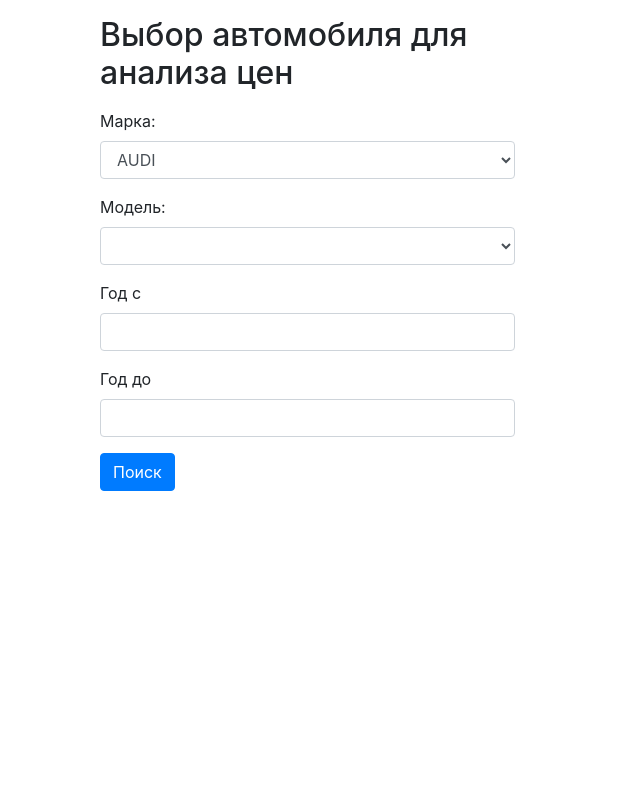
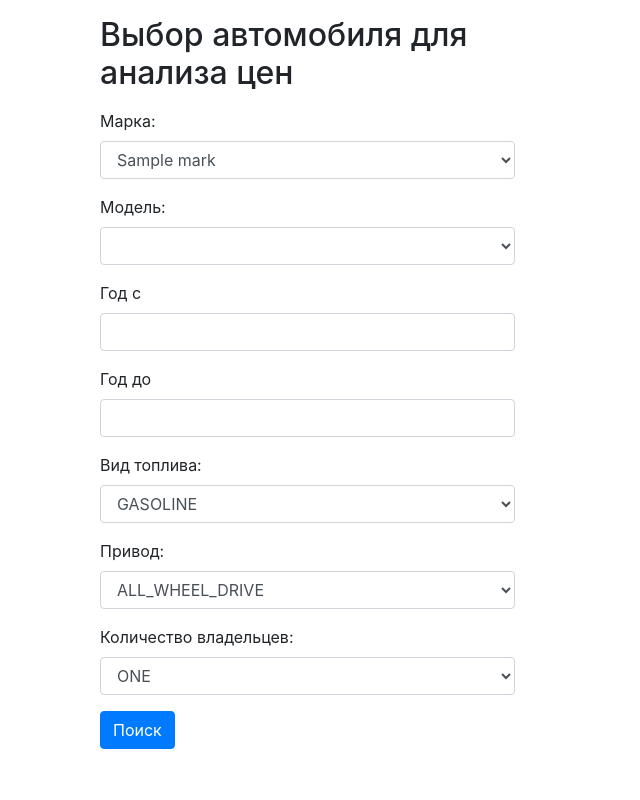
Before and after one commit to yesind/Learn_python_project_Web-Data, a Flask app: page / in a window 1280 px wide. Shown: the whole page, without its empty margins (0-640 px from the left). Run offline with Flask 2, Linux system fonts and the light colour scheme; data comes from the database, SQL or seed files in the repository; tables that the repository leaves empty hold one stand-in row (values such as "Sample post"); lists and menus that the app fills with data are empty; parts of the project's set-up code (start-up, migrations or seed data) failed here and were passed over.

Commit message:
More Web filters add

```diff
--- a/fill_db.py
+++ b/fill_db.py
@@ -6,9 +6,9 @@
     for model_car in models:
        save_models(model_car, 4)
        print(model_car)
+    db.session.commit()
+    db.session.close()
 
 def save_models(name, mark_id):
     new_model = Model(name=name, mark_id=mark_id)
     db.session.add(new_model)
-    db.session.commit()
-    db.session.close()
--- a/webapp/__init__.py
+++ b/webapp/__init__.py
@@ -2,7 +2,7 @@
 from flask import Flask, render_template, request, redirect, url_for, jsonify, json
 from flask_sqlalchemy import SQLAlchemy
 from webapp.main import plot
-from webapp.model import db, Mark, Model
+from webapp.model import db, Mark, CarModel
 from webapp.forms import FindForm
 
 def create_app():
@@ -17,24 +17,20 @@
         form.mark.choices = [(mark.id, mark.name) for mark in Mark.query.all()]
         if request.method == 'POST':
             mark = Mark.query.filter_by(id=form.mark.data).first()
-            model = Model.query.filter_by(id=form.model.data).first()
+            model = CarModel.query.filter_by(id=form.model.data).first()
             year_from = request.form['year_from']
             year_to = request.form['year_to']
-            print(mark.name, model.name)
-            #return f'<h1>Mark: {mark.name}, Car_Model: {model.name} </h1>'
-            return redirect(url_for('plot_page', mark = mark, model = model, year_from=year_from, year_to = year_to))
+            fuel = request.form['fuel']
+            gear_type = request.form['gear_type']
+            owners_count_group = request.form['owners_count_group']
+            return redirect(url_for('plot_page', mark = mark, model = model, year_from=year_from, year_to = year_to,
+                                    fuel=fuel,gear_type=gear_type, owners_count_group=owners_count_group))
         else:
-            #marks = ['AUDI', "BMW", "MERCEDES", "LAND_ROVER"]
-        # models = ['A1', 'A2', 'A3', 'A4', 'A4_ALLROAD', 'A5', 'A6', 'A7', 'A8', 'ALLROAD',
-            #    'E_TRON', 'Q2', 'Q3', 'Q3_SPORTBACK', 'Q4', 'Q4_SPORTBACK', 'Q5',
-            #    'Q5_E_TRON', 'Q5_SPORTBACK', 'Q7', 'Q8', 'R8', 'RS3', 'RS4', 'RS5', 'RS6',
-        #     'RS7', 'RSQ3', 'RS_E_TRON_GT', 'RS_Q3_SPORTBACK', 'RS_Q8', 'S1', 'S2', 'S3',
-            #    'S4', 'S5', 'S6', 'S7', 'S8', 'SQ2', 'SQ5', 'SQ5_SPORTBACK', 'SQ7', 'SQ8', 'TT', 'TTS', 'TT_RS']
             return render_template('index.html', form=form)
 
     @app.route('/model/<get_model>')
     def modelbymark(get_model):
-        model = Model.query.filter_by(mark_id=get_model).all()
+        model = CarModel.query.filter_by(mark_id=get_model).all()
         modelArray = []
         for car in model:
             modelObj = {}
@@ -43,18 +39,18 @@
             modelArray.append(modelObj)
         return jsonify({'modelmark' : modelArray})
 
-
     @app.route("/plot_page", methods=['POST','GET'])
     def plot_page():
-
-        from webapp.main import plot
-
-        url_plot=plot(mark = request.args.get('mark')[1:-1], model = request.args.get('model')[1:-1],
-                    year_from=request.args.get('year_from'), year_to = request.args.get('year_to'))
-
+        url_plot=plot(mark = request.args.get('mark'), model = request.args.get('model'),
+                    year_from=request.args.get('year_from'), year_to = request.args.get('year_to'),
+                    fuel = request.args.get('fuel'), gear_type = request.args.get('gear_type'),
+                    owners_count_group = request.args.get('owners_count_group'))
+        print(type(url_plot))
         return render_template('plot_page.html',
-                    mark = request.args.get('mark')[1:-1], model = request.args.get('model')[1:-1],
-                    year_from=request.args.get('year_from'), year_to = request.args.get('year_to'), url_plot=url_plot,)
+                    mark = request.args.get('mark'), model = request.args.get('model'),
+                    year_from=request.args.get('year_from'), year_to = request.args.get('year_to'),
+                    fuel = request.args.get('fuel'), gear_type = request.args.get('gear_type'),
+                    wners_count_group = request.args.get('owners_count_group'), url_plot=url_plot)
 
     return app
 
--- a/webapp/forms.py
+++ b/webapp/forms.py
@@ -9,4 +9,7 @@
     model = SelectField('Модель', validators=[DataRequired()],choices=[], render_kw={"class": "form-control"})
     year_from = StringField('Год с', validators=[DataRequired()],render_kw={"class": "form-control"})
     year_to = StringField('Год до', validators=[DataRequired()], render_kw={"class": "form-control"})
+    fuel = SelectField('Вид топлива', validators=[DataRequired()], choices=['GASOLINE', 'DIESEL', 'ELECTRO'], render_kw={"class": "form-control"})
+    gear_type = SelectField('Привод', validators=[DataRequired()], choices=['ALL_WHEEL_DRIVE','FORWARD_CONTROL', 'REAR_DRIVE'], render_kw={"class": "form-control"})
+    owners_count_group = SelectField('Количество владельцев', validators=[DataRequired()], choices=['ONE', 'LESS_THAN_TWO'], render_kw={"class": "form-control"})
     submit = SubmitField('Поиск', render_kw={"class":"btn btn-primary"})
--- a/webapp/main.py
+++ b/webapp/main.py
@@ -5,17 +5,13 @@
 import matplotlib.ticker as ticker
 import pandas as pd
 import requests
-import webapp.settings
+import webapp.config
 
 
 """переменные поиска """
 
-#mark = 'AUDI' # MERCEDES
-#model='A8'  #5ER C_KLASSE
-#year_from = '2019'
-#year_to = '2022'
-fuel = 'GASOLINE' #GASOLINE / DIESEL
-gear_type = 'ALL_WHEEL_DRIVE'
+#fuel = 'GASOLINE' #GASOLINE / DIESEL
+#gear_type = 'ALL_WHEEL_DRIVE'
 
 
 def fetch(url, params):
@@ -23,7 +19,7 @@
     body = params["body"]
     return requests.post(url, headers=headers, data=body)
 
-def response_function (mark,model,year_from,year_to,page):
+def response_function (mark,model,year_from,year_to,fuel,gear_type,owners_count_group,page):
     body = {"year_from":year_from,
          "year_to":year_to,
         #"km_age_from":0,
@@ -33,10 +29,10 @@
         #"displacement_from":900,
         #"displacement_to":6000,
          "catalog_filter":[{"mark":mark,"model":model}],
-         "owners_count_group":"LESS_THAN_TWO",
+         "owners_count_group":[owners_count_group],
          "customs_state_group":"DOESNT_MATTER",
         "gear_type":[gear_type],
-        #"engine_group":[fuel],
+        "engine_group":[fuel],
          "section":"all",
          "category":"cars",
          "output_type":"list",
@@ -59,9 +55,9 @@
                                 "x-csrf-token": "b36220aaef759de9fc79e165da0307e8c268cda79a9c317a",
                                 "x-page-request-id": "8e4acf5436f70d7530b91245c85901af",
                                 "x-requested-with": "XMLHttpRequest",
-                                "x-retpath-y": webapp.settings.REFERER,
-                                "cookie": webapp.settings.COOKIE,
-                                "Referer": webapp.settings.REFERER,
+                                "x-retpath-y": webapp.config.REFERER,
+                                "cookie": webapp.config.COOKIE,
+                                "Referer": webapp.config.REFERER,
                                 "Referrer-Policy": "no-referrer-when-downgrade"
                                 },
                 "body": json.dumps(body),
@@ -69,15 +65,15 @@
 
     return response
 
-def create_csv(mark,model,year_from,year_to):
-    auto_data = response_function(mark,model,year_from,year_to,0)
+def create_csv(mark,model,year_from,year_to,fuel,gear_type,owners_count_group):
+    auto_data = response_function(mark,model,year_from,year_to,fuel,gear_type,owners_count_group,0)
     #print(auto_data)
     cars_list  = [["Model","Full name","Price","VIN","Complectation","Milege","Power","Date","ID"]]
     total_lists = int(auto_data['pagination']['total_page_count'])
     print(total_lists)
 
     for list in range(total_lists+1):
-        auto_data = response_function(mark,model,year_from,year_to,list)
+        auto_data = response_function(mark,model,year_from,year_to,fuel,gear_type,owners_count_group,list)
         for car in auto_data['offers']:
         #print(car['vehicle_info']['model_info']['code'],car['vehicle_info']['tech_param']['human_name'],car['price_info']['RUR'],car['documents']['vin'],car['state']['mileage'],car['owner_expenses']['transport_tax']['horse_power'],car['additional_info']['update_date'],car['id'])
             try:
@@ -102,12 +98,11 @@
     link_csv = f'{mark}_{model}.csv'
     return link_csv
 
-#print(sorted(car_price_list))
-#print(min(car_price_list),max(car_price_list))
-def plot(mark,model,year_from,year_to):
+
+def plot(mark,model,year_from,year_to,fuel,gear_type,owners_count_group):
 
 
-    create_csv(mark,model,year_from,year_to)
+    create_csv(mark,model,year_from,year_to,fuel,gear_type,owners_count_group)
     plt.switch_backend('Agg')
     df = pd.read_csv(f'{mark}_{model}.csv', encoding='UTF-8', sep=',')
     print(df.Price)
@@ -122,8 +117,8 @@
     axs.ticklabel_format(style="plain", axis="both")
     axs.yaxis.set_major_locator(ticker.MultipleLocator(2))
 
-    plt.savefig(f'webapp/static/images/<{mark}_{model}.jpg', dpi = 100)
-    link_plot= f'webapp/static/images/{mark}_{model}.jpg'
+    plt.savefig(f'webapp/static/images/{mark}_{model}.jpg', dpi = 100)
+    link_plot= f'../static/images/{mark}_{model}.jpg'
     return link_plot
 
 if __name__ == "__main__":
--- a/webapp/model.py
+++ b/webapp/model.py
@@ -9,10 +9,10 @@
     name = db.Column(db.String(60))
 
     def __repr__(self):
-        return '<{}>'.format(self.name)
+        return '{}'.format(self.name)
 
 
-class Model(db.Model):
+class CarModel(db.Model):
     __tablename__ = 'model'
 
     id = db.Column(db.Integer, primary_key=True)
@@ -20,4 +20,4 @@
     mark_id = db.Column(db.Integer)
 
     def __repr__(self):
-        return '<{}>'.format(self.name)
+        return '{}'.format(self.name)
--- a/webapp/templates/index.html
+++ b/webapp/templates/index.html
@@ -12,34 +12,13 @@
   </head>
   <body>
 
-   <!---- <div class="input-group mb-3">
-      <div class="input-group-prepend">
-        <label class="input-group-text" for="inputGroupSelect01">Марка</label>
-      </div>
-      <select class="custom-select" id="inputGroupSelect01">
-        <option selected>Выберите марку автомобиля</option>
-        {% for mark in marks %}
-        <option>{{mark}}</option>
-        {% endfor %}
-      </select>
-    </div>
-    <div class="input-group mb-3">
-      <div class="input-group-prepend">
-        <label class="input-group-text" for="inputGroupSelect01">Модель</label>
-      </div>
-      <select class="custom-select" id="inputGroupSelect01">
-        <option selected>Выберите модель</option>
-        {% for  model in models %}
-        <option>{{model}}</option>
-        {% endfor %}
-      </select>
-    </div> -->
     <div class="container">
       <div class="row">
         <div class="col-5">
 
           <div class="col-md-12">
             <p><h2>Выбор автомобиля для анализа цен</h2></p>
+
             <form method="POST">
               {{ form.csrf_token}}
 
@@ -57,22 +36,33 @@
             <p>
               {{ form.year_to.label }}<br>{{ form.year_to() }}
             </p>
+            <div class="form-group">
+              <label for="email">Вид топлива:</label>
+              {{ form.fuel() }}
+             </div>
+             <div class="form-group">
+              <label for="email">Привод:</label>
+              {{ form.gear_type() }}
+             </div>
+             <div class="form-group">
+              <label for="email">Количество владельцев:</label>
+              {{ form.owners_count_group() }}
+             </div>
+
             <p>{{ form.submit }}</p>
 
+          </form>
 
-          </form>
         </div>
       </div>
     </div>
-
 
      <script>
      mark_select = document.getElementById('mark');
      model_select = document.getElementById('model');
 
-
      mark_select.onchange = function(){
-      mark = mark_select.value;
+     mark = mark_select.value;
 
       fetch('model/' + mark).then(function(response){
        response.json().then(function(data) {
@@ -83,8 +73,6 @@
         model_select.innerHTML = optionHTML;
        });
       });
-
-
      }
      </script>
 
--- a/webapp/templates/plot_page.html
+++ b/webapp/templates/plot_page.html
@@ -11,15 +11,15 @@
     <title>Стоимость автомобиля</title>
   </head>
   <body>
-
+    <!--
       <h1>{{ mark }}</h1>
       <h1>{{ model }}</h1>
       <h1>{{ year_from }}</h1>
       <h1>{{ year_to }}</h1>
-
+    -->
       <div class="text-center">
         <h1>График цен</h1>
-        <img src= {{ url_plot }} class="img-fluid" width="600" height="800">
+        <img src={{ url_plot }} class="img-fluid" width="600" height="800">
       </div>
 
     <!-- Optional JavaScript -->
```
Also changed, not shown: webapp/config.py (deleted, +0 -36 lines), webapp/settings.py (deleted, +0 -15 lines), create_db.py (line endings or trailing spaces), get_all_models.py (line endings or trailing spaces), 1 other file.
